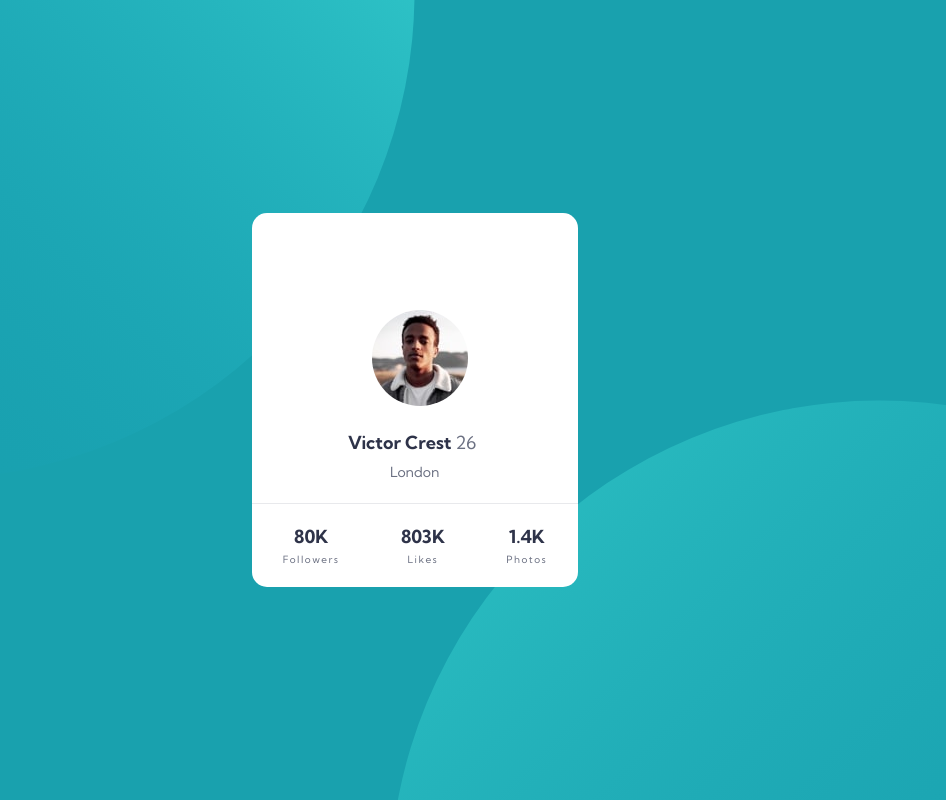
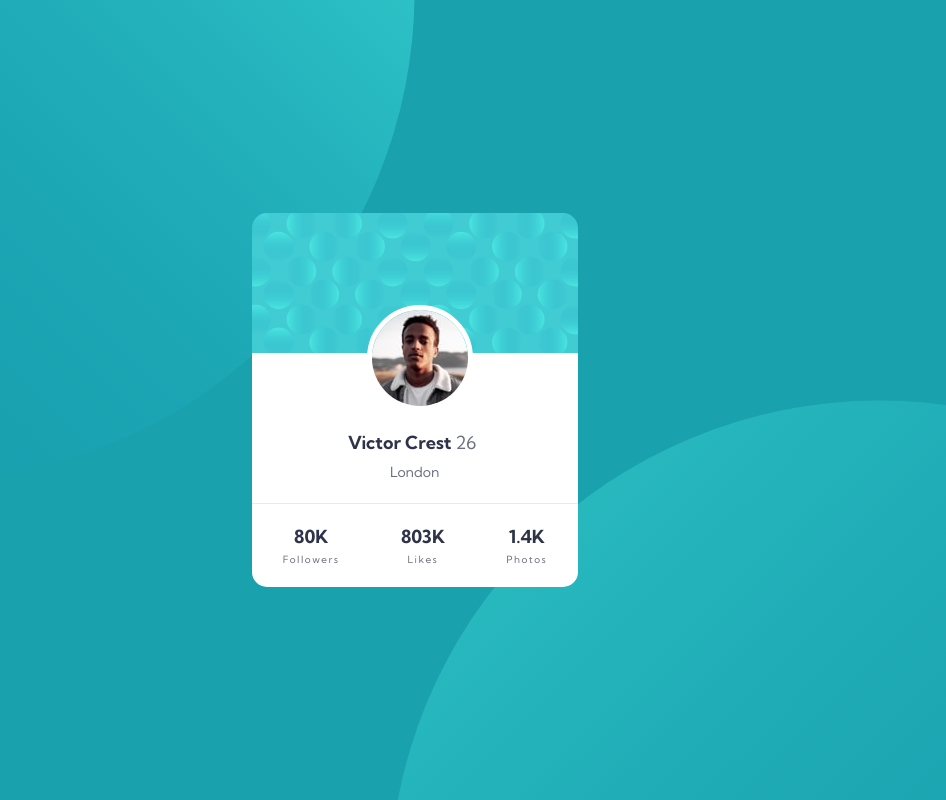
Before and after one commit to NinoGobejishvili/Profile-Card-Component, a plain HTML site: page index.html in a window 1280 px wide. Shown: the whole page, without its empty margins (225-1171 px from the left). Drawn offline with Linux system fonts and the light colour scheme; the site is published under a folder, as on GitHub Pages, so addresses that start at the root find nothing.

Commit message:
first commit

```diff
--- a/style.css
+++ b/style.css
@@ -15,7 +15,7 @@ background-repeat: no-repeat;
     width: 326px;
     border-radius: 15px;
     background-color: white;
-    background-image: url("/images/bg-pattern-card.svg");
+    background-image: url("./images/bg-pattern-card.svg");
     background-repeat: no-repeat;
  }
 
```
